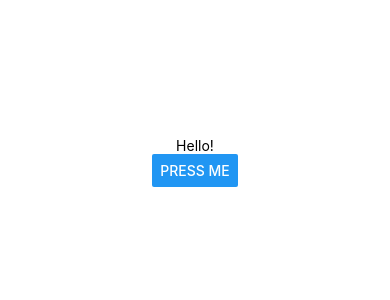
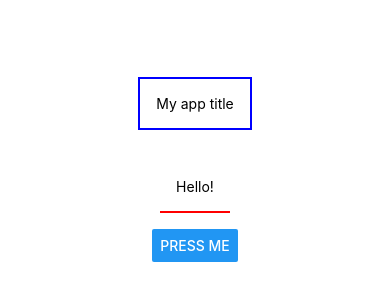
Before and after one commit to mouna-ben-mansour/RNCourse, a React Native app: screen / in a window 390 px wide. Shown: the part 252-552 px from the top of the page. Built offline with nearby package versions, Linux system fonts and the light colour scheme.

Commit message:
styling react app

```diff
--- a/App.js
+++ b/App.js
@@ -4,7 +4,8 @@ export default function App() {
     return (
         <View style={styles.container}>
             <View style={styles.container}>
-          <Text>Hello!</Text>
+                <Text style={styles.dummyText}>My app title</Text>
+                <Text style={{margin: 16, borderBottomWidth:2, borderBottomColor: 'red', padding: 16}}>Hello!</Text>
                 <Button title='Press me' onPress={()=>Alert.alert('Simple button pressed')}/>
             </View>
             <View style={styles.separator} ></View>
@@ -24,4 +25,10 @@ const styles = StyleSheet.create({
         borderBottomColor: '#737373',
         borderBottomWidth: StyleSheet.hairlineWidth,
     },
+    dummyText: {
+        margin: 16,
+        borderWidth:2,
+        borderColor: 'blue',
+        padding: 16
+    },
 });
```
Lines whose indentation alone changed are shown as unchanged.
